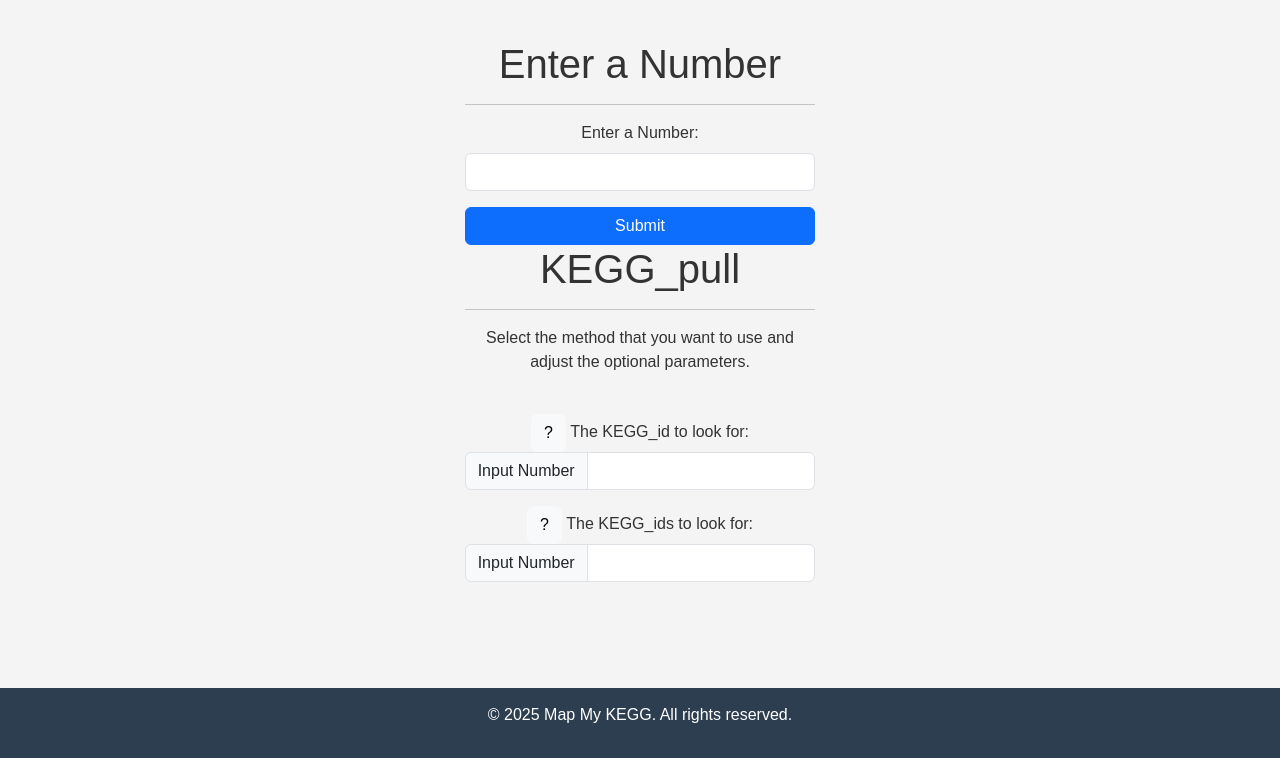
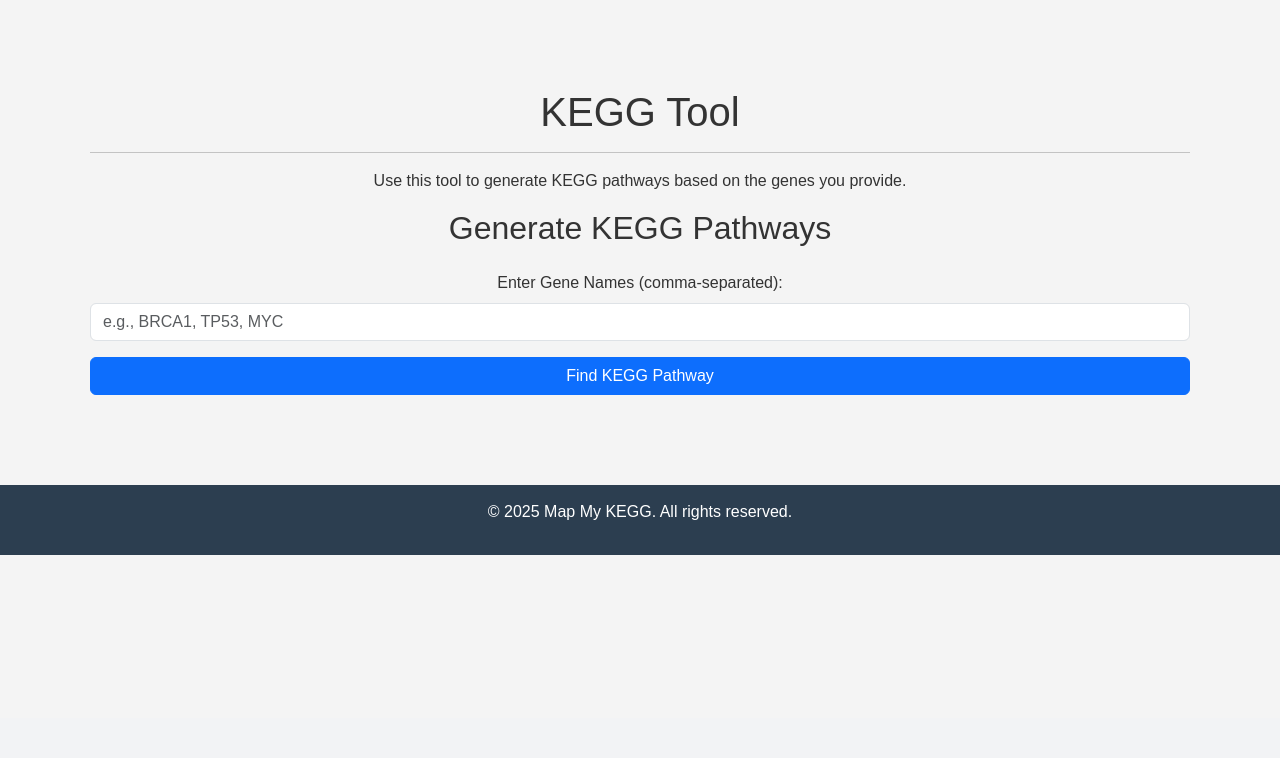
Before and after one commit to RCvanDam/Bio-Toolbox2025, a Flask app: page /kegg_tool in a window 1280 px wide. Shown: the part 82-840 px from the top of the page. After the commit the page ends 637 px from the top, so only its background shows below. Run offline with Flask 3, Linux system fonts and the light colour scheme.

Commit message:
updated app,backend and kegg_tool

```diff
--- a/app.py
+++ b/app.py
@@ -1,50 +1,99 @@
 from flask import Flask, render_template, request
+from werkzeug.utils import secure_filename
+from backend import GeneHandler, PathwayGenerator
+import os
 
+# Initialize the Flask app
 app = Flask(__name__, template_folder="templates")
+
+# Ensure the "uploads" and "output" folders exist
+os.makedirs("uploads", exist_ok=True)
+os.makedirs("output", exist_ok=True)
 
 
 @app.route("/")
 def kegg_home():
-    """This function contains a list of questions that could be
-    answered with our website and tool, and represents the homepage in
-    which the questions below are shown."""
-    questions = ["Which genes are involved in specific biological pathways \
-    and processes?", "How are certain metabolic pathways organized, and \
-    which enzymes play a role in them?", "What are the orthologous genes \
-    of different species for a given function? How can experimental data \
-    (e.g., gene expression) be integrated with known biological pathways?",
-    "What molecular mechanisms underlie certain diseases?", "Which \
-    biochemical reactions are related to specific chemical compounds or \
-    enzymes?"]
-
+    """Homepage with a list of questions about biological pathways."""
+    questions = [
+        "Which genes are involved in specific biological pathways and processes?",
+        "How are certain metabolic pathways organized, and which enzymes play a role in them?",
+        "What are the orthologous genes of different species for a given function?",
+        "How can experimental data (e.g., gene expression) be integrated with known biological pathways?",
+        "What molecular mechanisms underlie certain diseases?",
+    ]
     return render_template("home.html", questions=questions)
 
 
 @app.route('/about')
 def about():
-    """This function represents the about page. The about page gives a
-    description of who we are, what the purpose of our website is and a
-    short description of the tools we use."""
+    """About page with details about the project and tools used."""
     return render_template('about.html')
 
 
 @app.route('/contact')
 def contact():
-    """This function represents the contact page. The contact page shows
-    our first and last names, and our usernames of GitHub."""
+    """Contact page with team details."""
     return render_template('contact.html')
 
 
 @app.route("/kegg_tool", methods=["GET", "POST"])
 def kegg_tool():
-    number = None
+    """
+    Handles input from the KEGG Tool page and interacts with the backend
+    to find pathways and generate pathway maps.
+    """
+    result = None
+    error = None
+
     if request.method == "POST":
-        number = request.form["number"]
-        if not number:
-            return "error: no number entered", 400
-    return render_template("kegg_tool.html", number=number)
+        genes_input = request.form.get("genes")  # Text input field for genes
+        uploaded_file = request.files.get("gene_file")  # File upload field
+
+        try:
+            # Process the input genes
+            gene_list = []
+            if genes_input:
+                # Split input genes by commas
+                gene_list = [gene.strip() for gene in genes_input.split(",")]
+            elif uploaded_file:
+                # Save the uploaded file and read the gene list from it
+                filename = secure_filename(uploaded_file.filename)
+                file_path = os.path.join("uploads", filename)
+                uploaded_file.save(file_path)
+
+                # Read the file line by line to get gene names
+                with open(file_path, "r") as f:
+                    gene_list = [line.strip() for line in f.readlines()]
+
+            if not gene_list:
+                raise ValueError("No genes provided. Please enter genes or upload a file.")
+
+            # Map genes to KEGG IDs
+            gene_handler = GeneHandler(gene_list)
+            gene_to_kegg = gene_handler.get_kegg_ids()
+
+            if not gene_to_kegg:
+                raise ValueError("No KEGG IDs found for the provided genes.")
+
+            # Retrieve pathways for each KEGG ID
+            kegg_ids = list(gene_to_kegg.values())
+            kegg_to_pathways = gene_handler.get_pathway_ids(kegg_ids)
+
+            # Generate pathway maps (one map per KEGG ID for its first associated pathway)
+            pathway_generator = PathwayGenerator()
+            for kegg_id, pathways in kegg_to_pathways.items():
+                if pathways:
+                    pathway_id = pathways[0]  # Use the first pathway ID for each KEGG ID
+                    output_file = f"output/{kegg_id}_{pathway_id}.png"
+                    pathway_generator.save_pathway(pathway_id, output_file, [kegg_id])
+
+            result = f"Pathway maps generated successfully for the following genes: {', '.join(gene_list)}"
+
+        except Exception as e:
+            error = f"Error: {str(e)}"
+
+    return render_template("kegg_tool.html", result=result, error=error)
 
 
 if __name__ == '__main__':
-    # Setting debug on True will restart the server on each change.
     app.run(debug=True)
--- a/templates/kegg_tool.html
+++ b/templates/kegg_tool.html
@@ -20,67 +20,34 @@
 
 
     <!-- Main Container -->
-    <div class="container">
-        <div class="row justify-content-center">
-            <div class="col-sm-4">
-                <!-- Form Container Styled Like Other Boxes -->
-                <div class="frame_tool_top_left">
-                    <h1 class="center_text">Enter a Number</h1>
-                    <hr class="hr_border">
-                    <form method="POST" action="/kegg_tool">
-                        <label for="number"  class="form-label">
-                            Enter a Number:
-                        </label>
-                        <input type="number" id="number" name="number" class="form-control mb-3" required>
-                        <button type="submit" class="btn btn-primary w-100">Submit</button>
-                    </form>
-                </div>
-            </div>
-        </div>
 
-        {% if number %}
-        <div class="row justify-content-center mt-3">
-            <div class="col-sm-4">
-                <div class="alert alert-info text-center">
-                    You entered the number: {{ number }}
-                </div>
-            </div>
-        </div>
+    <main class="container mt-5">
+        <!-- Page Title -->
+        <h1 class="text-center">KEGG Tool</h1>
+        <hr>
+        <p class="text-center">Use this tool to generate KEGG pathways based on the genes you provide.</p>
+
+        <!-- Input Form -->
+        <form method="POST" action="/kegg_tool">
+            <h2 class="text-center mb-4">Generate KEGG Pathways</h2>
+
+            <!-- Gene Input -->
+             <label for="genes" class="form-label">Enter Gene Names (comma-separated):</label>
+            <input type="text" id="genes" name="genes" class="form-control mb-3" required placeholder="e.g., BRCA1, TP53, MYC">
+
+            <!-- Submit Button -->
+            <button type="submit" class="btn btn-primary w-100">Find KEGG Pathway</button>
+        </form>
+
+        <!-- Feedback Section -->
+        {% if result %}
+        <div class="alert alert-success mt-3 text-center">{{ result }}</div>
         {% endif %}
 
-        <!-- Existing Content -->
-        <div class="row justify-content-center">
-            <div class="col-sm-4">
-                <div class="frame_tool_top_left">
-                    <h1 class="center_text">KEGG_pull</h1>
-                    <hr class="hr_border">
-                    <a title="run one of the given commands down here">
-                        <p>Select the method that you want to use and adjust the optional parameters.</p>
-                    </a>
-                    <br>
-                    <button type="button" onclick="showModal('SinglePull')" class="btn btn-light">?</button>
-                    <label for="single_kegg_id" title="put the KEGG_ID you want the program to find in the KEGG database here">
-                        The KEGG_id to look for:
-                    </label>
-
-                    <div class="input-group input-group-ml mb-3">
-                        <span class="input-group-text" id="single_keggs">Input Number</span>
-                        <input type="number" class="form-control" aria-label="Sizing example input" id="single_kegg_id"
-                               name="the_single_kegg_id">
-                    </div>
-                    <button type="button" onclick="showModal('SinglePull')" class="btn btn-light">?</button>
-                    <label for="multiple_kegg_id" title="put the KEGG_IDs you want the program to find in the KEGG database here">
-                        The KEGG_ids to look for:
-                    </label>
-                    <div class="input-group input-group-ml mb-3">
-                        <span class="input-group-text" id="multiple_keggs">Input Number</span>
-                        <input type="number" class="form-control" aria-label="Sizing example input" id="multiple_kegg_id"
-                               name="the_multiple_kegg_id">
-                    </div>
-                </div>
-            </div>
-        </div>
-    </div>
+        {% if error %}
+        <div class="alert alert-danger mt-3 text-center">{{ error }}</div>
+        {% endif %}
+    </main>
 
     <footer>
         <p>
```
Also changed, not shown: backend.py (+90 -137 lines).
